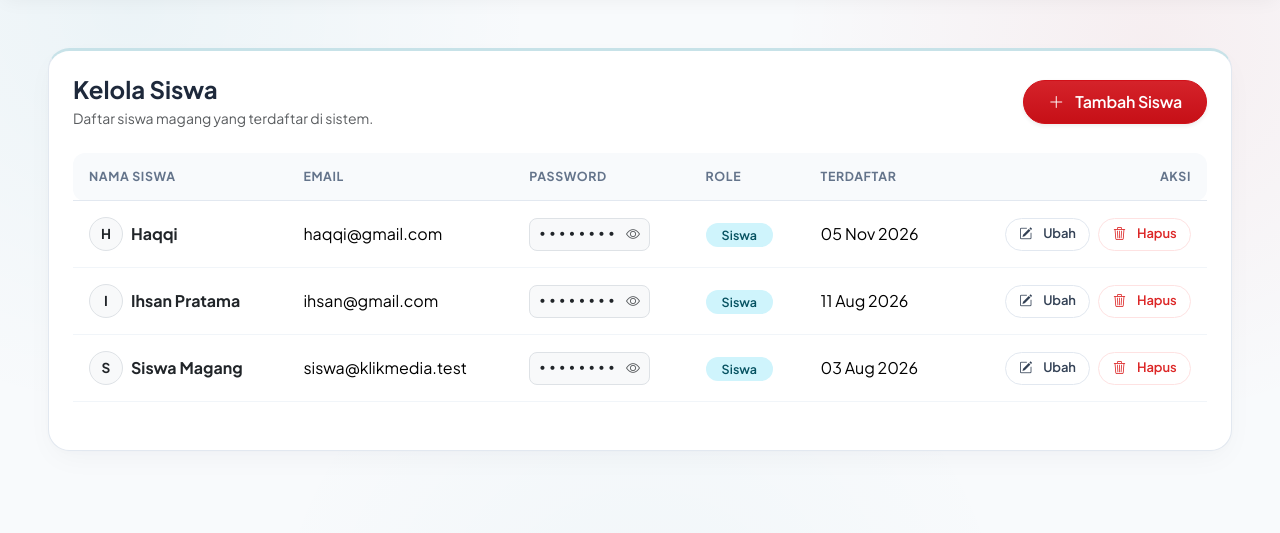
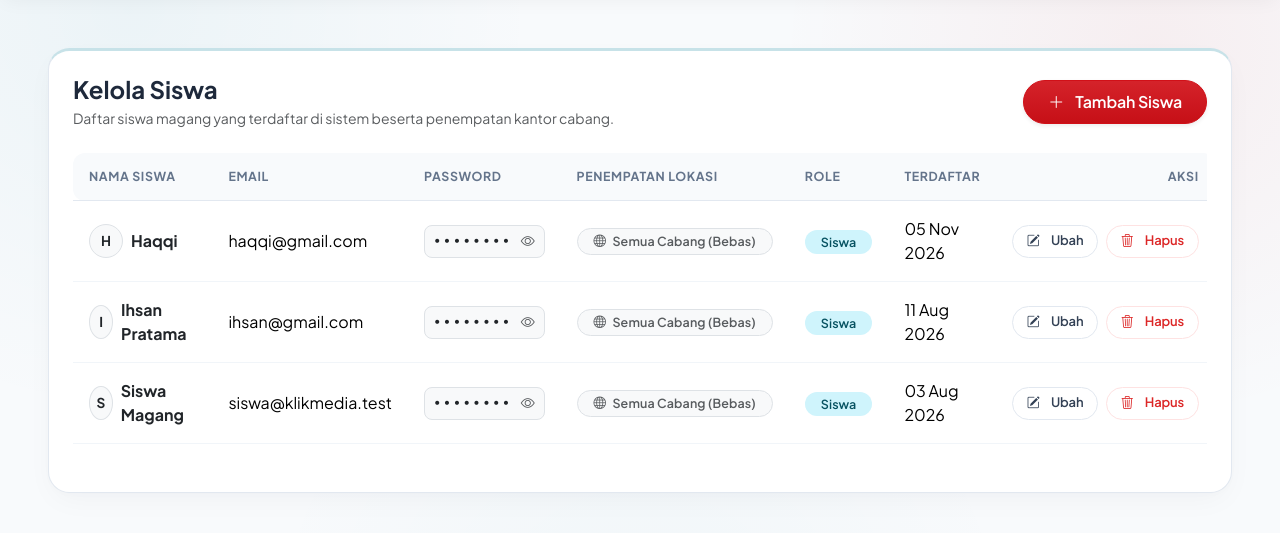
Before and after one commit to SannAJA/Sistem-Pengelolaan-Magang, a Laravel app: page /admin/siswa in a window 1280 px wide. Shown: the part 70-603 px from the top of the page. Run offline with Laravel 12, Linux system fonts and the light colour scheme; a user stored in the database is signed in; data comes from the database, SQL or seed files in the repository.

Commit message:
Add office location assignment per student in Kelola Siswa and lock attendance radius to assigned branch

```diff
--- a/app/Http/Controllers/Admin/StudentController.php
+++ b/app/Http/Controllers/Admin/StudentController.php
@@ -3,21 +3,24 @@
 namespace App\Http\Controllers\Admin;
 
 use App\Http\Controllers\Controller;
+use App\Models\OfficeLocation;
 use App\Models\User;
 use Illuminate\Http\RedirectResponse;
 use Illuminate\Http\Request;
 use Illuminate\Support\Facades\Hash;
 use Illuminate\Validation\Rule;
+use Illuminate\View\View;
 
 class StudentController extends Controller
 {
     /**
      * Menampilkan daftar siswa magang yang terdaftar di sistem.
      */
-    public function index(): \Illuminate\View\View
+    public function index(): View
     {
         return view('admin.students.index', [
-            'students' => User::where('role', 'siswa')->latest()->paginate(15),
+            'students' => User::where('role', 'siswa')->with('officeLocation')->latest()->paginate(15),
+            'locations' => OfficeLocation::orderBy('name')->get(),
         ]);
     }
 
@@ -43,6 +46,7 @@ class StudentController extends Controller
             ],
             'email' => ['required', 'email', 'max:255', 'unique:users,email'],
             'password' => ['required', 'string', 'min:8'],
+            'office_location_id' => ['nullable', 'exists:office_locations,id'],
         ], [
             'name.unique' => 'Nama siswa sudah tersedia.',
         ]);
@@ -53,6 +57,7 @@ class StudentController extends Controller
             'password' => Hash::make($data['password']),
             'plain_password' => $data['password'],
             'role' => 'siswa',
+            'office_location_id' => !empty($data['office_location_id']) ? $data['office_location_id'] : null,
         ]);
 
         \App\Models\Grade::create(['user_id' => $student->id]);
@@ -71,7 +76,7 @@ class StudentController extends Controller
     }
 
     /**
-     * Memperbarui data akun siswa, termasuk password bila diisi.
+     * Memperbarui data akun siswa, termasuk password dan lokasi penempatan bila diisi.
      */
     public function update(Request $request, User $student): RedirectResponse
     {
@@ -88,12 +93,14 @@ class StudentController extends Controller
             ],
             'email' => ['required', 'email', 'max:255', 'unique:users,email,' . $student->id],
             'password' => ['nullable', 'string', 'min:8'],
+            'office_location_id' => ['nullable', 'exists:office_locations,id'],
         ], [
             'name.unique' => 'Nama siswa sudah tersedia.',
         ]);
 
         $student->name = $data['name'];
         $student->email = $data['email'];
+        $student->office_location_id = !empty($data['office_location_id']) ? $data['office_location_id'] : null;
 
         if (! empty($data['password'])) {
             $student->password = Hash::make($data['password']);
--- a/app/Models/User.php
+++ b/app/Models/User.php
@@ -17,6 +17,7 @@ class User extends Authenticatable
         'password',
         'plain_password',
         'role',
+        'office_location_id',
     ];
 
     protected $hidden = [
@@ -33,6 +34,14 @@ class User extends Authenticatable
             'email_verified_at' => 'datetime',
             'password' => 'hashed',
         ];
+    }
+
+    /**
+     * Mengambil data lokasi cabang kantor tempat siswa ditugaskan.
+     */
+    public function officeLocation()
+    {
+        return $this->belongsTo(OfficeLocation::class, 'office_location_id');
     }
 
     /**
--- a/resources/views/admin/students/index.blade.php
+++ b/resources/views/admin/students/index.blade.php
@@ -21,7 +21,7 @@
     <div class="d-flex flex-column flex-md-row align-items-md-center justify-content-between gap-3 mb-4">
         <div>
             <h1 class="h4 fw-bold mb-1">Kelola Siswa</h1>
-            <p class="text-muted small mb-0">Daftar siswa magang yang terdaftar di sistem.</p>
+            <p class="text-muted small mb-0">Daftar siswa magang yang terdaftar di sistem beserta penempatan kantor cabang.</p>
         </div>
         <button type="button" class="btn btn-klik-primary rounded-pill px-4 shadow-sm" data-bs-toggle="modal" data-bs-target="#studentCreateModal">
             <i class="bi bi-plus-lg me-1"></i> Tambah Siswa
@@ -35,6 +35,7 @@
                     <th>Nama Siswa</th>
                     <th>Email</th>
                     <th>Password</th>
+                    <th>Penempatan Lokasi</th>
                     <th>Role</th>
                     <th>Terdaftar</th>
                     <th class="text-end">Aksi</th>
@@ -64,6 +65,17 @@
                                 <span class="badge bg-secondary-subtle text-secondary rounded-pill" style="font-size: 0.7rem;">(Dihash)</span>
                             @endif
                         </td>
+                        <td data-label="Penempatan Lokasi">
+                            @if($student->officeLocation)
+                                <span class="badge bg-primary-subtle text-primary border rounded-pill px-3 py-1-5">
+                                    <i class="bi bi-geo-alt-fill me-1"></i> {{ $student->officeLocation->name }}
+                                </span>
+                            @else
+                                <span class="badge bg-light text-muted border rounded-pill px-3 py-1-5">
+                                    <i class="bi bi-globe me-1"></i> Semua Cabang (Bebas)
+                                </span>
+                            @endif
+                        </td>
                         <td data-label="Role"><span class="badge bg-info-subtle text-info-emphasis rounded-pill px-3 py-1-5">Siswa</span></td>
                         <td data-label="Terdaftar">{{ $student->created_at?->format('d M Y') }}</td>
                         <td data-label="Aksi" class="text-end">
@@ -77,6 +89,7 @@
                                     data-student-name="{{ $student->name }}"
                                     data-student-email="{{ $student->email }}"
                                     data-student-plain-password="{{ $student->plain_password ?? '' }}"
+                                    data-student-location-id="{{ $student->office_location_id ?? '' }}"
                                     data-student-update-url="{{ route('admin.students.update', $student) }}"
                                 >
                                     <i class="bi bi-pencil-square me-1"></i> Ubah
@@ -100,7 +113,7 @@
                         </td>
                     </tr>
                 @empty
-                    <tr><td colspan="6" class="text-center text-muted py-4">Belum ada siswa.</td></tr>
+                    <tr><td colspan="7" class="text-center text-muted py-4">Belum ada siswa.</td></tr>
                 @endforelse
             </tbody>
         </table>
@@ -115,7 +128,7 @@
             <div class="modal-header border-0 pb-0">
                 <div>
                     <h5 class="modal-title">Tambah Siswa Baru</h5>
-                    <p class="text-muted mb-0 small">Masukkan data akun siswa magang baru.</p>
+                    <p class="text-muted mb-0 small">Masukkan data akun siswa magang baru dan tentukan cabang penempatan.</p>
                 </div>
                 <button type="button" class="btn-close shadow-none" data-bs-dismiss="modal" aria-label="Tutup"></button>
             </div>
@@ -132,6 +145,18 @@
                         <label class="form-label fw-semibold">Alamat Email</label>
                         <input type="email" name="email" class="form-control {{ $studentCreateOld && $errors->has('email') ? 'is-invalid' : '' }}" value="{{ $studentCreateOld ? old('email') : '' }}" placeholder="siswa@email.com" required>
                         @if($studentCreateOld && $errors->has('email')) <div class="invalid-feedback d-block">{{ $errors->first('email') }}</div> @endif
+                    </div>
+                    <div>
+                        <label class="form-label fw-semibold">Lokasi Penempatan Kantor</label>
+                        <select name="office_location_id" class="form-select rounded-3">
+                            <option value="">Semua Lokasi Cabang (Bebas Absen Dimana Saja)</option>
+                            @foreach($locations as $loc)
+                                <option value="{{ $loc->id }}" {{ old('office_location_id') == $loc->id ? 'selected' : '' }}>
+                                    {{ $loc->name }} (Radius {{ $loc->radius_meters }}m)
+                                </option>
+                            @endforeach
+                        </select>
+                        <div class="form-text small text-muted">Pilih cabang spesifik untuk mengunci area absensi siswa.</div>
                     </div>
                     <div>
                         <label class="form-label fw-semibold">Password Akun</label>
@@ -161,7 +186,7 @@
             <div class="modal-header border-0 pb-0">
                 <div>
                     <h5 class="modal-title" data-student-modal-title>Ubah Data Siswa</h5>
-                    <p class="text-muted mb-0 small">Perbarui data akun siswa magang.</p>
+                    <p class="text-muted mb-0 small">Perbarui data akun dan lokasi penempatan siswa magang.</p>
                 </div>
                 <button type="button" class="btn-close shadow-none" data-bs-dismiss="modal" aria-label="Tutup"></button>
             </div>
@@ -180,6 +205,18 @@
                         <label class="form-label fw-semibold">Alamat Email</label>
                         <input type="email" name="email" data-student-email-field class="form-control {{ $studentEditOld && $errors->has('email') ? 'is-invalid' : '' }}" value="{{ $studentEditOld ? old('email') : '' }}" required>
                         @if($studentEditOld && $errors->has('email')) <div class="invalid-feedback d-block">{{ $errors->first('email') }}</div> @endif
+                    </div>
+                    <div>
+                        <label class="form-label fw-semibold">Lokasi Penempatan Kantor</label>
+                        <select name="office_location_id" data-student-location-field class="form-select rounded-3">
+                            <option value="">Semua Lokasi Cabang (Bebas Absen Dimana Saja)</option>
+                            @foreach($locations as $loc)
+                                <option value="{{ $loc->id }}">
+                                    {{ $loc->name }} (Radius {{ $loc->radius_meters }}m)
+                                </option>
+                            @endforeach
+                        </select>
+                        <div class="form-text small text-muted">Pilih cabang spesifik untuk mengunci area absensi siswa.</div>
                     </div>
                     <div>
                         <label class="form-label fw-semibold">Password Baru (Opsional)</label>
```
Also changed, not shown: app/Http/Controllers/AttendanceController.php (+19 -0 lines), resources/views/attendance/index.blade.php (+17 -2 lines), database/migrations/2026_11_17_000002_add_office_location_id_to_users_table.php (added), public/assets/js/pages/admin-students-index.js.
